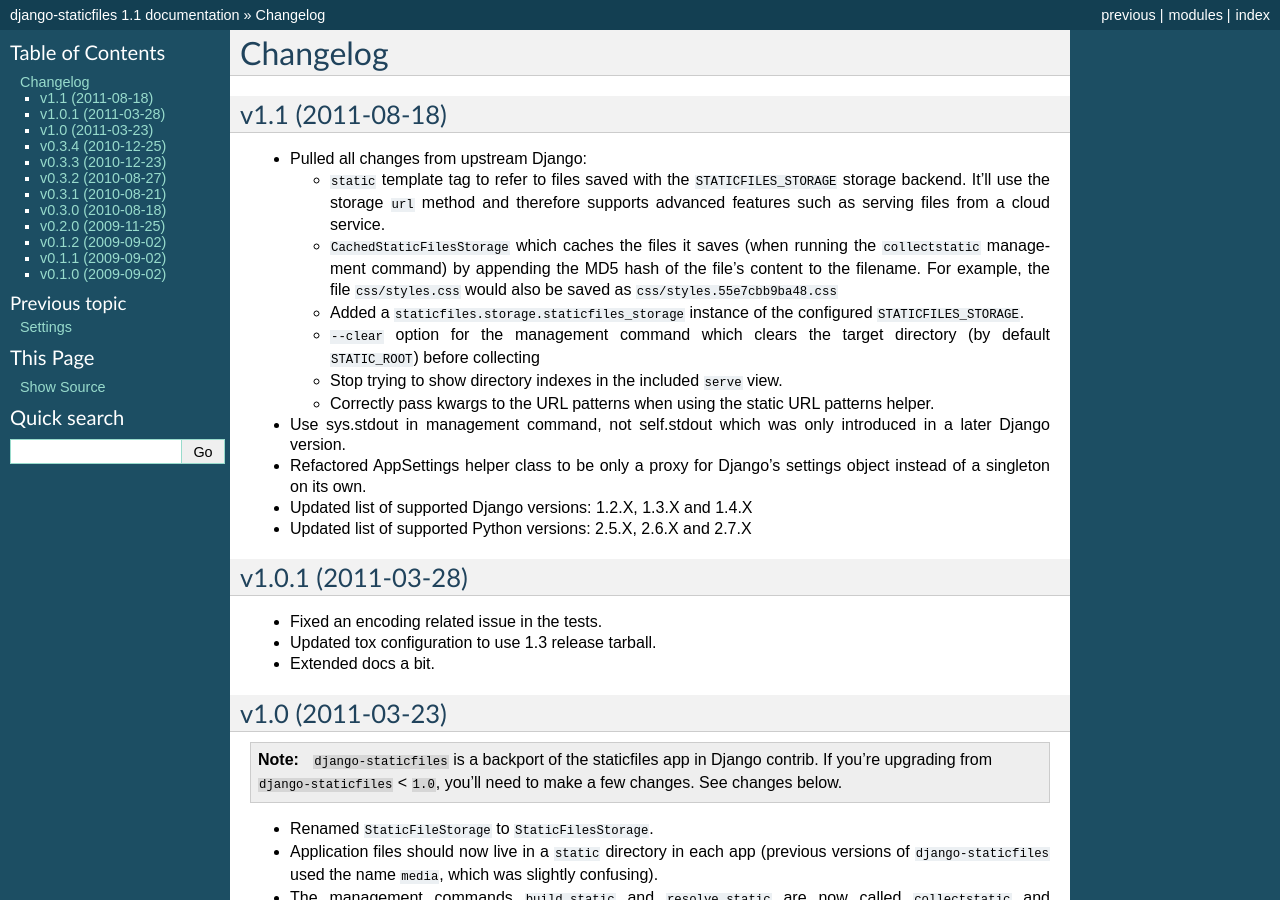
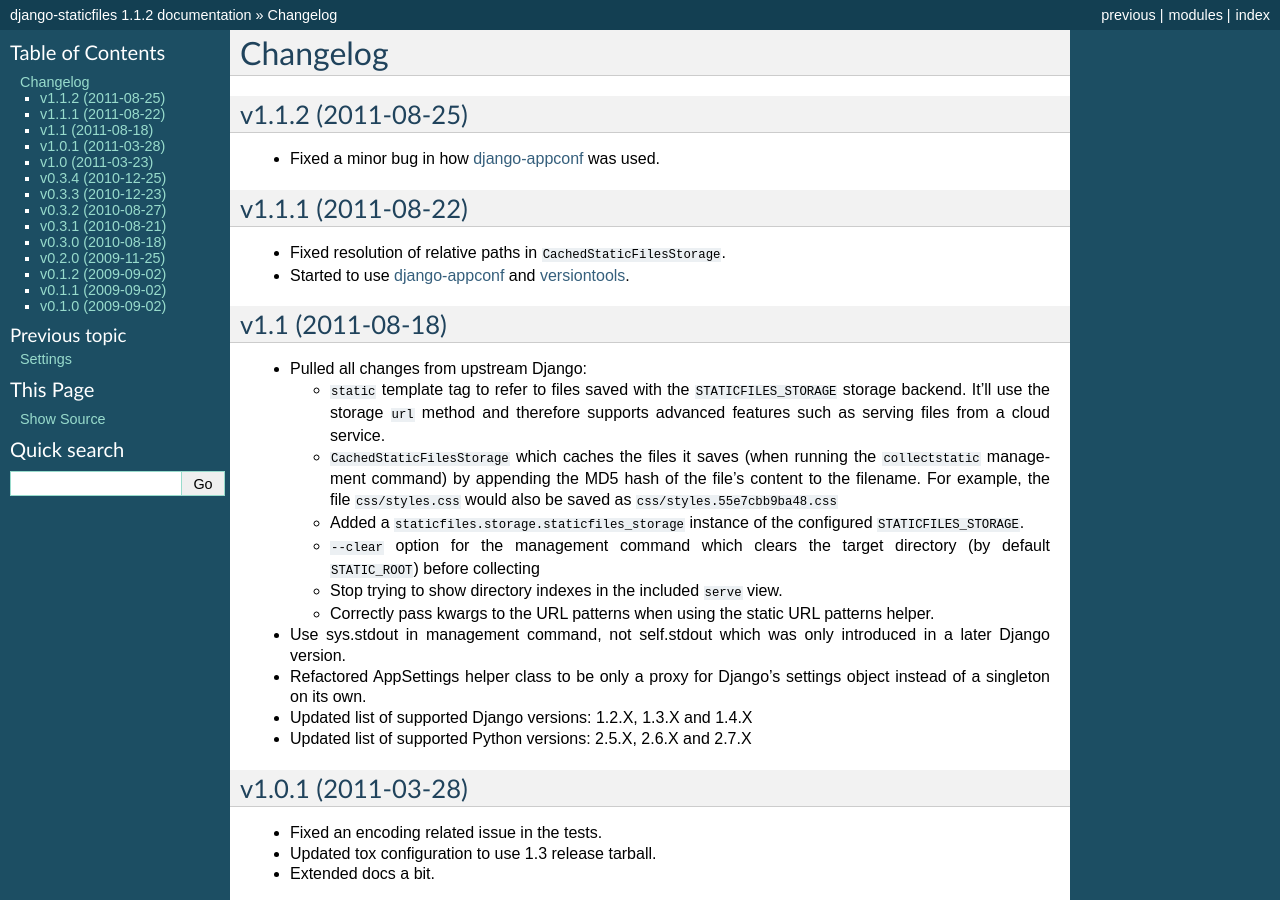
Before and after one commit to jezdez/django-staticfiles, a Sphinx documentation site: the page built from docs/changelog.rst, in a window 1280 px wide and 900 px high. Built offline with Sphinx 7.4.7, drawn with Linux system fonts in a browser that asks for light colours; some of the changed text lies outside the part shown.

Commit message:
Updated change log and bumped version.

```diff
--- a/docs/changelog.rst
+++ b/docs/changelog.rst
@@ -1,5 +1,20 @@
 Changelog
 =========
+
+v1.1.2 (2011-08-25)
+-------------------
+
+* Fixed a minor bug in how `django-appconf`_ was used.
+
+v1.1.1 (2011-08-22)
+-------------------
+
+* Fixed resolution of relative paths in ``CachedStaticFilesStorage``.
+
+* Started to use `django-appconf`_ and `versiontools`_.
+
+.. _`django-appconf`: http://django-appconf.rtfd.org/
+.. _`versiontools`: http://pypi.python.org/pypi/versiontools
 
 v1.1 (2011-08-18)
 -----------------
--- a/docs/conf.py
+++ b/docs/conf.py
@@ -56,7 +56,7 @@
 # The short X.Y version.
 version = '1.1'
 # The full version, including alpha/beta/rc tags.
-release = '1.1'
+release = '1.1.2'
 
 # The language for content autogenerated by Sphinx. Refer to documentation
 # for a list of supported languages.
--- a/staticfiles/__init__.py
+++ b/staticfiles/__init__.py
@@ -1,2 +1,2 @@
 # following PEP 386, versiontools will pick it up
-__version__ = (1, 1, 1, "final", 0)
+__version__ = (1, 1, 2, "final", 0)
```
